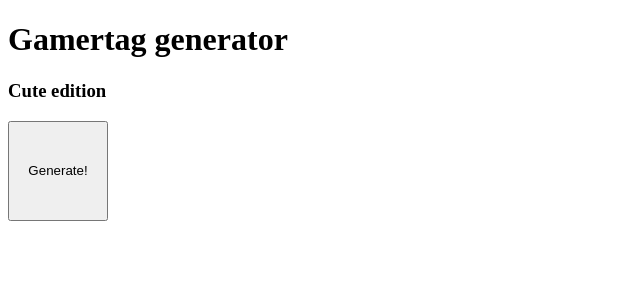
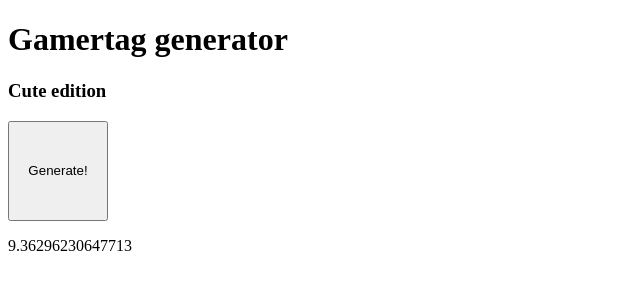
Before and after one commit to Veenya/Veenya.github.io, a plain HTML site: page index.html in a window 1280 px wide. Shown: the whole page, without its empty margins (0-640 px from the left). Drawn offline with Linux system fonts and the light colour scheme.

Commit message:
Update index.html

```diff
--- a/index.html
+++ b/index.html
@@ -14,6 +14,9 @@
 
     <p id="demo"></p>
 
-    <script src="index.js"></script>
+    <script>
+let x = Math.random() * 10;
+document.getElementById("demo").innerHTML = x;
+</script>
 </body>
 </html>
```
